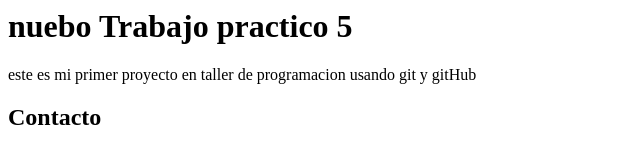
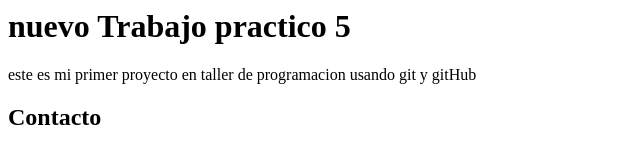
Before and after one commit to maldonadoaldana27-lgtm/tp-git-tuapellido, a plain HTML site: page index.html in a window 1280 px wide. Shown: the top 149 px of the page, without its empty margins (0-640 px from the left). Drawn offline with Linux system fonts and the light colour scheme.

Commit message:
Corrige typo en el título h1

```diff
--- a/index.html
+++ b/index.html
@@ -5,7 +5,7 @@
 </head>
 <body>
 
-    <h1>nuebo Trabajo practico 5</h1>
+    <h1>nuevo Trabajo practico 5</h1>
     <p>
         este es mi primer proyecto en taller de programacion usando git y gitHub
     </p>
```
